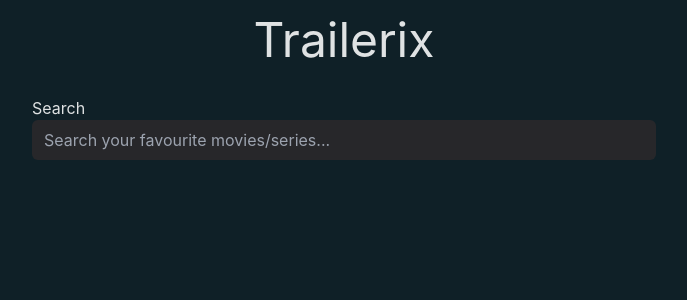
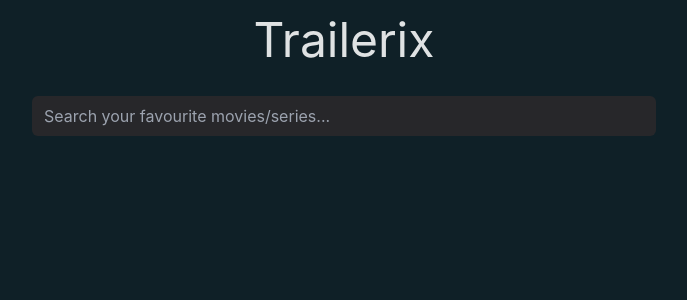
Before and after one commit to brianlagranda/trailerix, a React (Vite) app: page / in a window 1280 px wide. Shown: the top 300 px of the page, without its empty margins (296-983 px from the left). Built offline with nearby package versions, Linux system fonts and the light colour scheme.

Commit message:
Chore: Deleted unused button for Search. Actually searching is based on every keystroke

```diff
--- a/src/components/SearchBar.tsx
+++ b/src/components/SearchBar.tsx
@@ -3,15 +3,12 @@ import SearchResults from './SearchResults';
 import useMovieSearch from '../hooks/useMovieSearch';
 
 const SearchBar: React.FC = () => {
-    const { searchTerm, setSearchTerm, movies, loading, error, searchMovies } =
+    const { searchTerm, setSearchTerm, movies, loading, error } =
         useMovieSearch();
 
     return (
         <div className="flex flex-col items-center mt-8">
             <div className="gap-2 w-full md:w-3/4 md:grid-cols-[10fr,1fr] lg:w-2/4">
-                <button onClick={searchMovies} disabled={loading}>
-                    Search
-                </button>
                 <input
                     className="w-full h-10 rounded-md p-3 bg-zinc-800 focus:outline-none focus:ring-0"
                     type="text"
```
